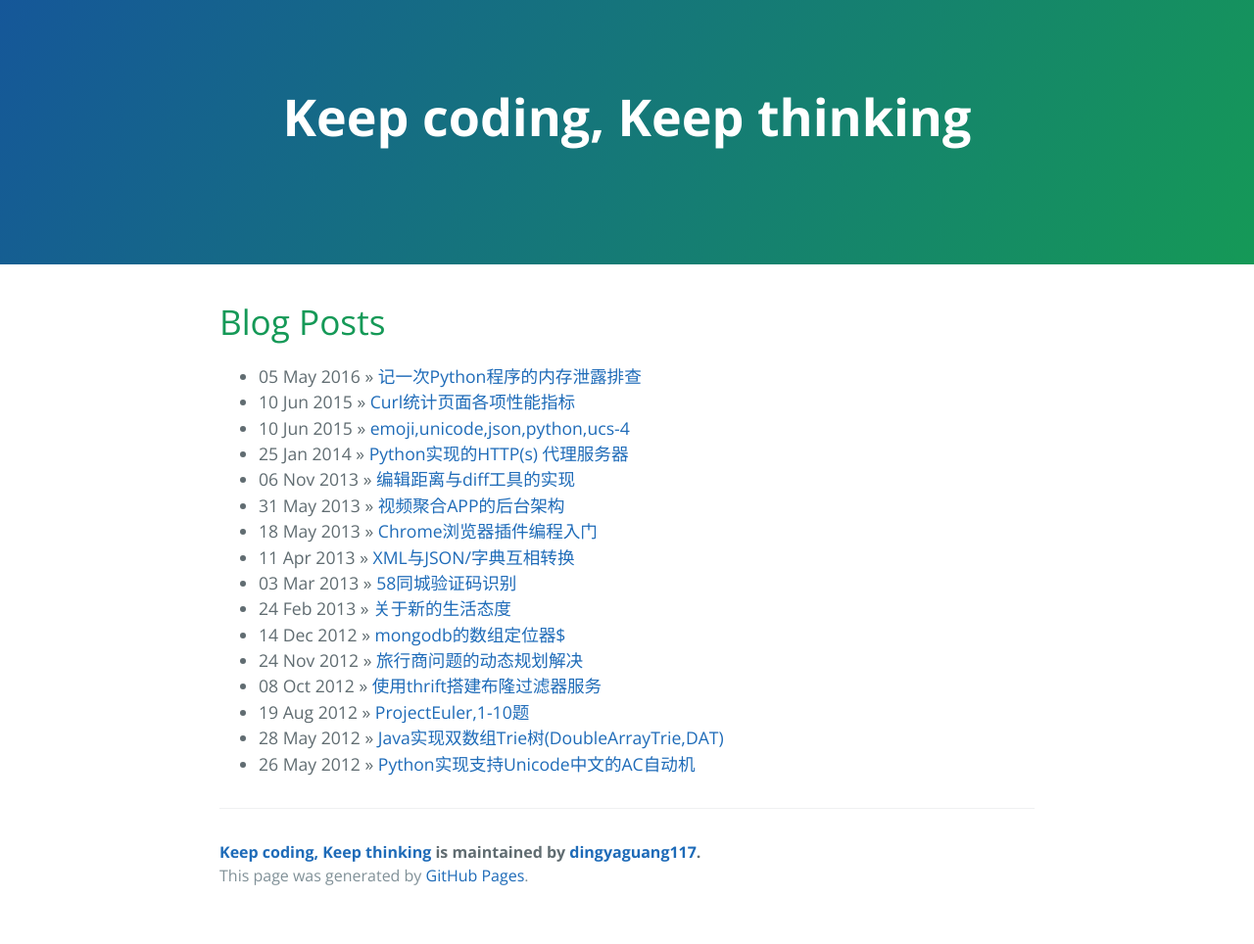
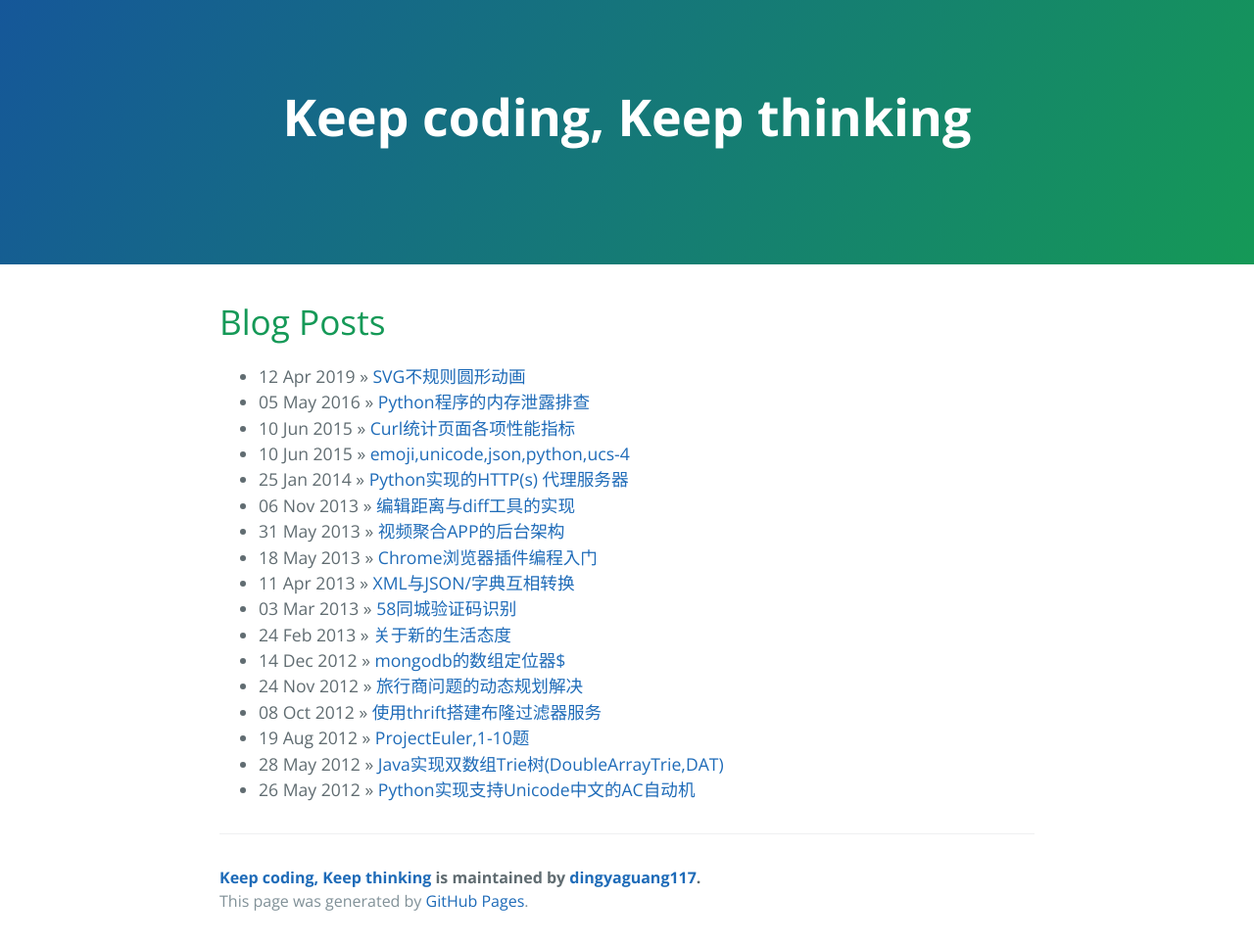
Before and after one commit to dingyaguang117/blog, a Jekyll site: the page built from index.html, in a window 1280 px wide. Shown: the whole page at 98% size. Built offline with Jekyll 4.4.1, drawn with Linux system fonts in a browser that asks for light colours; the list of posts is cut into pages by our own code; before the commit the page ends 938 px from its top, so only the background shows below that; some of the changed lines change nothing that is shown.

Commit message:
增加 svg动画

````diff
--- a/_posts/2016-06-05-python-memory-leak.markdown
+++ b/_posts/2016-06-05-python-memory-leak.markdown
@@ -1,6 +1,6 @@
 ---
 layout: post
-title:  "记一次Python程序的内存泄露排查"
+title:  "Python程序的内存泄露排查"
 date:   2016-05-05 15:04:02 +0800
 ---
 
--- /dev/null
+++ b/_posts/2019-04-12-svg-animation.md
@@ -0,0 +1,201 @@
+---
+layout: post
+title:  "SVG不规则圆形动画"
+date:   2019-04-12 15:04:02 +0800
+---
+
+前言：
+---
+
+记得第一次听说SVG还是刚毕业时听同事说他们在网易的时候研究过SVG，还以为是很古老的技术以为会被canvas淘汰呢
+
+当年还是太年轻，SVG作为一门描述性语言可能在有逻辑处理的需求中力不从心，但是有这毕竟是极少的需求，在大多数情况下SVG的丰富的表意已经完全可以满足我们的需求。
+
+本文记录了使用SVG实现一个动画需求的过程，希望可以帮助大家了解到SVG的一些作用
+
+一、需求
+----
+最终的效果是这样一个半径随着角度连续变化的圆
+
+![](/assets/img/2019-04-12-svg-1.png)
+
+
+二、分析
+----
+**想法1：**
+
+这个似乎可以定义一个函数 R = f(A) 即半径R随着角度A变化。那么这个函数满足
+
+```
+1. 连续
+2. f(0) = f(2π)
+3. 高阶可导（有足够的平滑度，不能画出来的像刺猬）
+```
+
+如果我们找到这样一个函数，就可以生成这样一个不规则的原形了，哈哈似乎目标很明确了
+
+等等，如果我们希望这个圆形扭动起来，像这样
+
+【图2】
+
+那么这个函数得是R = f(A,t) 即半径R随着角度A和时间t变化，并且依然是连续的。这时冥冥之中仿佛看到了数学老师轻蔑的眼神。是的，我的数学知识不允许我再继续任性下去了。
+
+**想法2：**
+
+这个图形是一个封闭曲线填充构成的，提到封闭曲线，就自然会想到贝塞尔曲线（一个法国车企的工程师发明的）。简单来说，贝塞尔曲线就是由节点练成的曲线，每两个节点之间通过1个或多个控制点来控制曲线的变化。
+
+那我们这个圆形用贝塞尔曲线画应该怎么画呢，这里使用Sketch来画一下：
+
+![](/assets/img/2019-04-12-svg-2.png)
+
+到这里我们的思路就明朗起来了，只要定义好这样的路径，然后随机对路径上的节点和控制节点进行微调，就可以实现不规则圆形。
+
+需要这个圆形动起来，也很简单了，只需要按照时间改变节点和控制节点的位置即可。
+
+
+三、技术调研
+----
+
+SVG中对贝塞尔曲线的支持，是通过Path标签实现的，MDN这篇文章比较详细地介绍了SVG的Path
+[SVG Path基础](https://developer.mozilla.org/zh-CN/docs/Web/SVG/Tutorial/Paths)
+
+生成SVG代码的方式有很多种，比如直接使用设计软件如Sketch、 AI。但是我们需要SVG可以动起来，并且有一定的逻辑在里面，所以我选择使用JS生成和操作SVG。我选择的是 [SnapSVG](https://snapsvg.io) 这个框架。
+
+四、动手实现
+----
+
+我们首先尝试生成一个节点均匀分布路径：
+
+```
+function Node(center, angle, radius) {
+  /*
+  * 计算每个节点的坐标和2个控制点的坐标
+  * 取控制节点距离为 1/4 半径
+  */
+  let PI_2 = Math.PI / 2
+
+  var dx = radius * Math.cos(angle)
+  var dy = radius * Math.sin(angle)
+  var node = [center[0] + dx, center[1] + dy]
+  var contoller_radius = radius / 4
+
+  dx = contoller_radius * Math.cos(angle - PI_2)
+  dy = contoller_radius * Math.sin(angle - PI_2)
+  var controller1 = [node[0] + dx, node[1] + dy]
+
+  dx = contoller_radius * Math.cos(angle + PI_2)
+  dy = contoller_radius * Math.sin(angle + PI_2)
+  var controller2 = [node[0] + dx, node[1] + dy]
+
+  return {
+    node: node,
+    controller1: controller1,
+    controller2: controller2
+  }
+}
+
+function generateNodes(width, node_count, radius){
+  // calc
+  var angle = Math.PI * 2 / node_count
+  var center = [width / 2, width / 2]
+  var nodes = []
+  for (var i = 0; i < node_count; ++i) {
+    nodes.push(new Node(center, angle * i, radius))
+  }
+  document.querySelector("#output").append(nodes)
+  return nodes
+}
+
+function debugNodes(selector, nodes) {
+  var s = Snap(selector);
+  var d = `M ${nodes[0].node[0]} ${nodes[0].node[1]} `
+  for(i = 0; i < nodes.length; ++i) {
+    var node = nodes[(i + 1) % nodes.length]
+    d += `L ${node.node[0]} ${node.node[1]} `
+    s.line(node.controller1[0], node.controller1[1], node.controller2[0], node.controller2[1]).attr({stroke: "#f82653",strokeWidth: 1 });
+  }
+  s.path(d).attr({fill: "#cccccc", stroke: "#339ce1", strokeWidth: 2});
+}
+
+function generateSVG(selector, nodes) {
+  /* 根据所有节点以及控制点生成三次贝塞尔曲线
+  * 首先 M到第一个节点，然后依次 按照 "C 当前节点的控制节点2 下个节点的控制节点1 下个节点"
+  * 参数 生成 Path 的路径
+  */
+  var s = Snap(selector);
+  var d = `M ${nodes[0].node[0]} ${nodes[0].node[1]} `
+  for(i = 0; i < nodes.length; ++i) {
+    var node1 = nodes[i]
+    var node2 = nodes[(i + 1) % nodes.length]
+    d += `C ${node1.controller2[0]} ${node1.controller2[1]} ${node2.controller1[0]} ${node2.controller1[1]} ${node2.node[0]} ${node2.node[1]} `
+  }
+  s.path(d).attr({fill: "#339ce1",stroke: "#339ce1",strokeWidth: 2});
+  return s
+}
+
+var nodes = generateNodes(200, 7, 100)
+debugNodes("#debug", nodes)
+generateSVG("#svg", nodes)
+```
+代码在线Demo [点此查看](https://jsfiddle.net/4vL279ar/25/)
+
+如图所示，这是一个7个节点的 Path参数示意图 和实际生成的贝塞尔曲线路径
+
+![](/assets/img/2019-04-12-svg-3.png)
+
+
+
+好了基本的形状有了，要生成随机的不规则圆形，我们通过随机变换节点的位置以及控制节点的位置来实现。 修改如下：
+
+```
+function Node(center, angle, radius, random_adjust, controller_scale) {
+  /*
+  * 计算每个节点的坐标和2个控制点的坐标
+  * random_adjust 随机范围， 一般在 0-0.2
+  * controller_scale 控制节点长度和半径的比例，这个参数控制曲线平滑度
+  */
+  let PI_2 = Math.PI / 2
+
+  var dx = radius * (1 + Math.random() * random_adjust) * Math.cos(angle)
+  var dy = radius * (1 + Math.random() * random_adjust) * Math.sin(angle)
+  var node = [center[0] + dx, center[1] + dy]
+  var contoller_radius = radius * controller_scale
+
+  dx = contoller_radius * Math.cos(angle - PI_2)
+  dy = contoller_radius * Math.sin(angle - PI_2)
+  var controller1 = [node[0] + dx, node[1] + dy]
+
+  dx = contoller_radius * Math.cos(angle + PI_2)
+  dy = contoller_radius * Math.sin(angle + PI_2)
+  var controller2 = [node[0] + dx, node[1] + dy]
+
+  return {
+    node: node,
+    controller1: controller1,
+    controller2: controller2
+  }
+}
+```
+看看效果如何
+
+![](/assets/img/2019-04-12-svg-4.png)
+
+任务基本上完成了大半，剩下的就是让这个圆形动起来， 这个反而是最简单的一步了，使用snapsvg的animate 方法既可以自动创建补间动画，只要生成新的Path路径，就可以按照d属性动起来了
+
+```
+function animate() {
+  let d = generatePath(generateNodes(300, 7, 100, 0.2, 0.3))
+  circle.animate({d: d}, 2000, null, animate)
+}
+
+animate()
+```
+
+效果如图所示：
+
+![最终效果](/assets/img/2019-04-12-svg-5.gif)
+
+
+大功告成！
+
+[完整代码](https://jsfiddle.net/dingyaguang117/tsw2zv3k/16)
````
Also changed, not shown: assets/img/2019-04-12-svg-1.png (added), assets/img/2019-04-12-svg-2.png (added), assets/img/2019-04-12-svg-3.png (added), assets/img/2019-04-12-svg-4.png (added), assets/img/2019-04-12-svg-5.gif (added).
